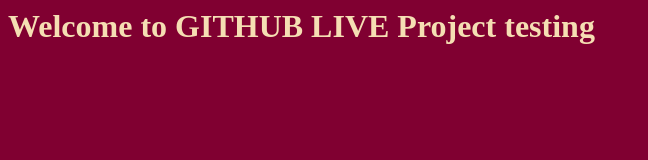
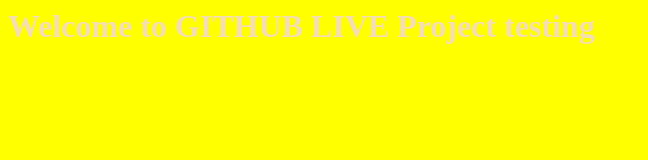
Before and after one commit to raushan71/corona.github.io, a plain HTML site: page index.html in a window 1280 px wide. Shown: the whole page, without its empty margins (0-648 px from the left). Drawn offline with Linux system fonts and the light colour scheme.

Commit message:
background color yellow

```diff
--- a/index.html
+++ b/index.html
@@ -1,5 +1,5 @@
 <html>
-    <body style="background-color:rgb(128, 0, 49);color: wheat;">
+    <body style="background-color:yellow;color: wheat;">
     <h1>Welcome to GITHUB LIVE Project testing</h1>
     </body>
 </html>
```
